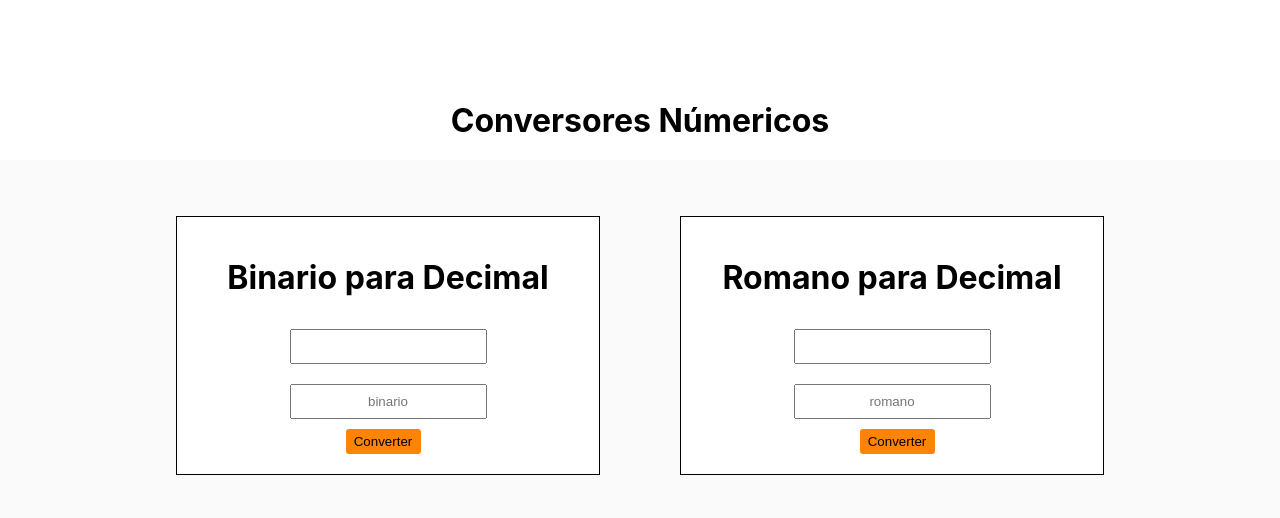
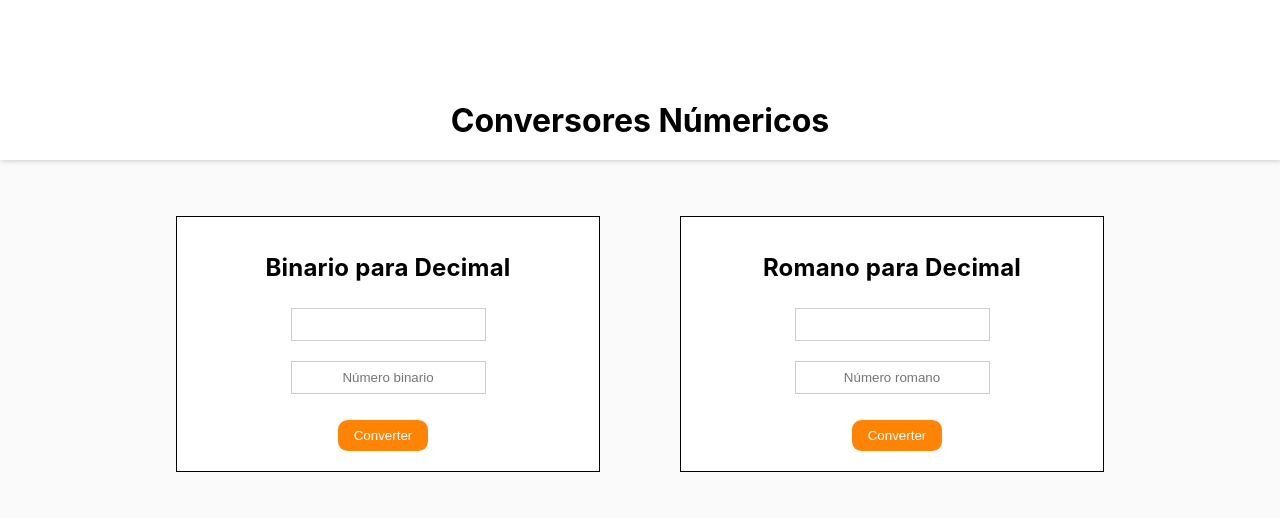
Before and after one commit to vict3or/conversores-numericos, a plain HTML site: page index.html in a window 1280 px wide. Drawn offline with Linux system fonts and the light colour scheme.

Commit message:
Improving style and readability of page

```diff
--- a/index.html
+++ b/index.html
@@ -18,7 +18,7 @@
               <input readonly type="text" id="answer-screen-one">
          </div>
          <div class="content one">
-              <input type="text" id="binary" placeholder="binario">
+              <input type="text" id="binary" placeholder="Número binario">
          </div>
          <div class="button one">
                <button id="button-one">Converter</button>
@@ -30,7 +30,7 @@
                <input readonly type="text" id="answer-screen-two">
          </div>
          <div class="cont two">
-               <input type="text" id="roman" placeholder="romano">
+               <input type="text" id="roman" placeholder="Número romano">
          </div>
          <div class="but two">
                <button id="button-two">Converter</button>
--- a/style.css
+++ b/style.css
@@ -18,6 +18,7 @@ body,html{
 }
 
 .topbar{
+  box-shadow: 1px 1px 5px #cccccc;
   align-items: center;
   background-color: #fff;
   display: flex;
@@ -53,7 +54,7 @@ body,html{
   padding: 20px;
   display: block;
   width: 45%;
-  height: 50%;
+  height: 55%;
   text-align: center;
   margin:5vh;
 }
@@ -77,17 +78,28 @@ button{
   outline: none;
   border: none;
   border-radius: 3px;
-  width: 75px;
-  height: 25px;
+  padding: 0.5rem 1rem;
+  width: auto;
+  height: auto;
+  border-radius: 0.6rem;
+  margin-top: 1rem;
+  color: #fff;
 }
 
 button:hover{
   background-color: #ff8205a8;
   cursor: pointer;
+
+}
+
+#container h1 {
+  font-size: 1.5rem;
+  letter-spacing: 0.2px;
 }
 
 input{
   outline: none;
+  border: 1px solid #ccc;
 }
 
 @media only screen and (max-width: 768px) {
@@ -97,7 +109,8 @@ input{
   }
   #container-one, #container-two{
     width: 80%;
-
+    border: none;
+    box-shadow: 1px 2px 6px -1px #cccccc;
   }
   #container{
     display: block;
```
